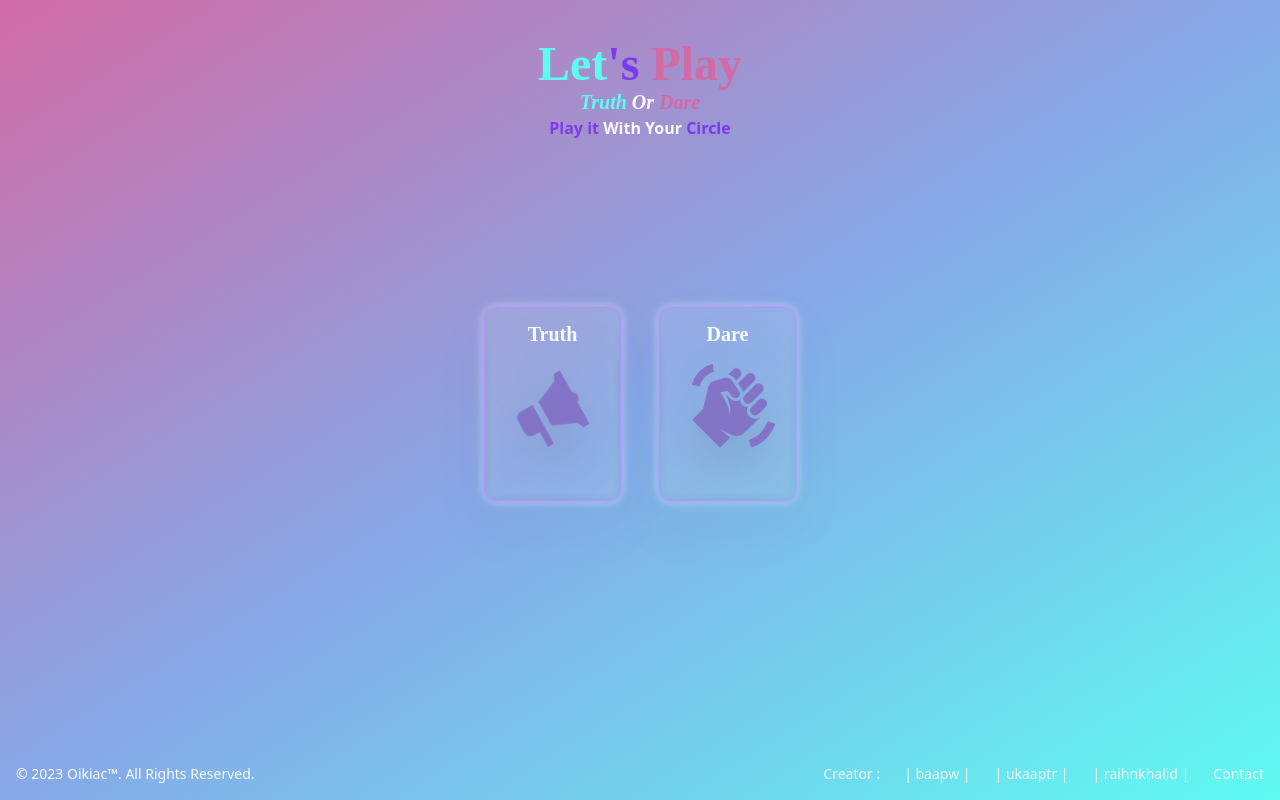
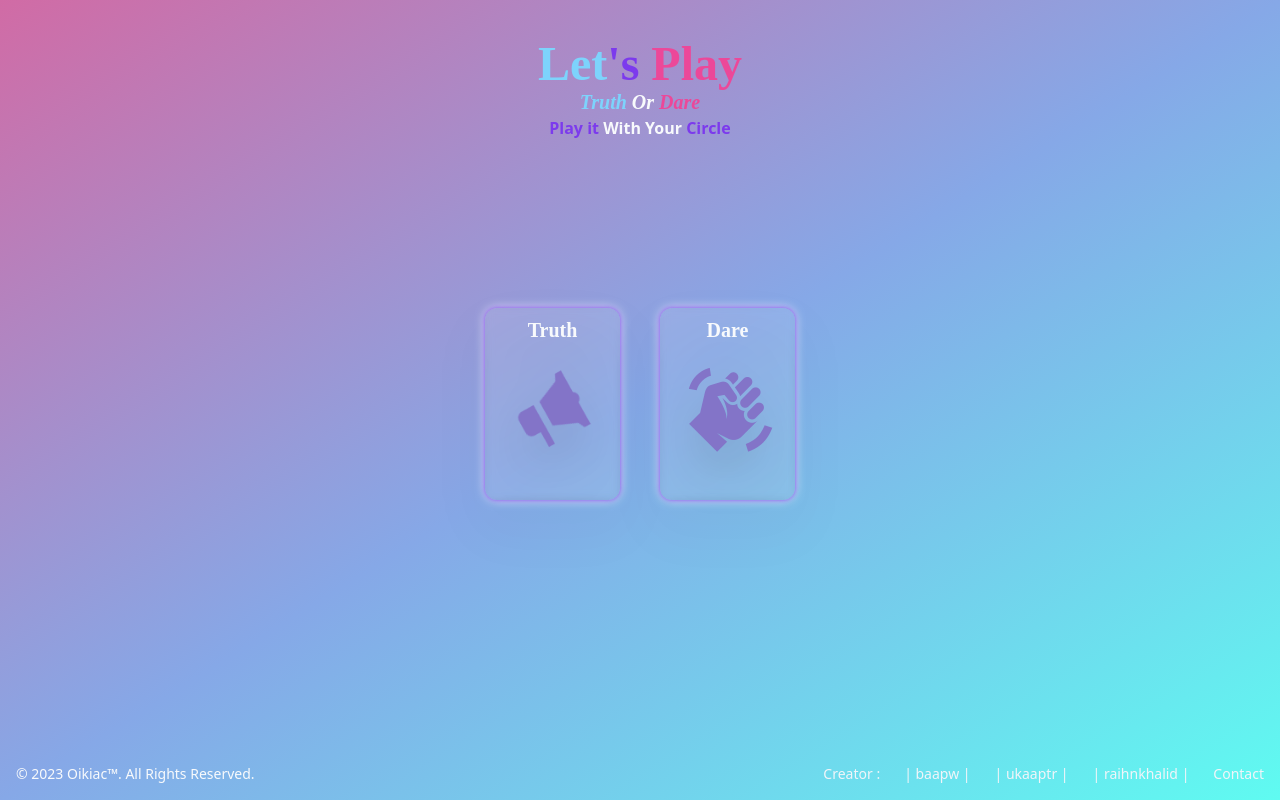
Before and after one commit to OikiacGames/OikiacGames.github.io, a website: page index.html in a window 1280 px wide. Drawn offline with Linux system fonts and the light colour scheme; a web font is replaced by a local one.

Commit message:
Benerin Text

```diff
--- a/index.html
+++ b/index.html
@@ -1,76 +1,83 @@
 <!DOCTYPE html>
 <html lang="en">
+
 <head>
   <meta charset="UTF-8" />
   <meta name="viewport" content="width=device-width, initial-scale=1.0" />
   <title>Truth OR Dare!</title>
   <link rel="stylesheet" href="dist/output.css" />
   <link rel="stylesheet" href="dist/custom.css" />
+</head>
 
-  </head>
 <body class="bg-gradient-to-br from-Pinkku via-Unguku to-Cyan h-screen">
   <!--Navbar-->
   <header>
     <nav class="w-auto h-auto">
       <div class="text-center p-10">
-      <p class="text-5xl font-bold font-title text-white"><span class="text-Cyan">Let</span><span class="text-violet-600">'s</span> <span class="text-Pinkku">Play</span></p>
-      <p class="text-xl font-semibold font-title italic text-slate-50"><span class="text-Cyan">Truth</span> Or <span class="text-Pinkku">Dare</span></p>
-      <p class="font-semibold text-slate-50"><span class="text-violet-600">Play it</span> With Your <span class=" text-violet-600">Circle</span> </p>
+        <p class="text-5xl font-bold font-title text-white"><span class="text-sky-300">Let</span><span
+            class="text-violet-600">'s</span> <span class="text-pink-500">Play</span></p>
+        <p class="text-xl font-semibold font-title italic text-slate-50"><span class="text-sky-300">Truth</span> Or <span
+            class="text-pink-500">Dare</span></p>
+        <p class="font-semibold text-slate-50"><span class="text-violet-600">Play it</span> With Your <span
+            class=" text-violet-600">Circle</span> </p>
       </div>
     </nav>
   </header>
 
   <main class="flex justify-center items-center gap-x-10 mt-32">
     <!--Truth Card-->
-    <div class="card w-[135px] h-[192px] bg-transparent" id="buttonTruth">
+    <div class="card w-[135px] h-[192px] bg-transparent" id="cardTruth">
       <div>
-        <div class="card-front ">
-          <div class="card-content flex flex-col text-center justify-center h-full w-full text-slate-50 bg-white/5 z-10 rounded-xl bg-clip-padding backdrop-filter backdrop-blur-sm shadow-neon drop-shadow-2xl">
-            <p class="text-lg font-semibold font-title ">Truth</p>
-            <p class="text-sm px-1" id="truth">Lorem ipsum dolor sit amet, consectetur adipisicing elit. Nihil velit molestiae optio.</p>
+        <div class="card-front text-center items-center w-full h-full text-slate-50 bg-white/5 z-10 rounded-xl bg-clip-padding backdrop-filter backdrop-blur-sm shadow-neon drop-shadow-2xl">
+          <h1 class="font-title text-xl font-bold text-slate-50 mt-2">Truth</h1>
+          <p class="text-sm mt-2" id="truth"></p>
         </div>
-        </div>
+
         <div class="card-back text-center items-center w-full h-full bg-white/10 z-10 rounded-xl bg-clip-padding backdrop-filter backdrop-blur-sm shadow-neon drop-shadow-2xl">
-        <h1 class=" font-title text-xl font-bold text-slate-50 mt-3">Truth</h1>
-        <img class="mx-auto h-28 w-28 me-4 mt-2" src="dist/img/TLogo.png" alt="">
+          <h1 class=" font-title text-xl font-bold text-slate-50 mt-2">Truth</h1>
+          <img class="ms-2 h-28 w-28 mt-3" src="dist/img/TLogo.png" alt="">
         </div>
       </div>
     </div>
 
-    <!--Truth Card-->
-    <div class="card w-[135px] h-[192px] bg-transparent" id="buttonDare">
+    <!--Dare Card-->
+    <div class="card w-[135px] h-[192px] bg-transparent" id="cardDare">
       <div>
-        <div class="card-front ">
-          <div class="card-content flex flex-col text-center justify-center h-full w-full text-slate-50 bg-white/10 z-10 rounded-xl bg-clip-padding backdrop-filter backdrop-blur-sm shadow-neon drop-shadow-2xl">
-            <p class="text-lg font-semibold font-title ">Dare</p>
-            <p class="text-sm px-1" id="dare">Lorem ipsum dolor sit amet, consectetur adipisicing elit. Nihil velit molestiae optio.</p>
+          <div class="card-front text-center items-center h-full w-full text-slate-50 bg-white/5 z-10 rounded-xl bg-clip-padding backdrop-filter backdrop-blur-sm shadow-neon drop-shadow-2xl">
+            <p class="font-title text-xl font-bold text-slate-50 mt-2 ">Dare</p>
+            <p class="text-sm mt-2" id="dare"></p>
           </div>
-        </div>
+
         <div class="card-back text-center items-center w-full h-full bg-white/10 z-10 rounded-xl bg-clip-padding backdrop-filter backdrop-blur-sm shadow-neon drop-shadow-2xl">
-        <h1 class=" font-title text-xl font-bold text-slate-50 mt-3">Dare</h1>
-        <img class="mx-auto h-24 w-24 me-4 mt-3" src="dist/img/DLogo.png" alt="">
+          <h1 class=" font-title text-xl font-bold text-slate-50 mt-2">Dare</h1>
+          <img class="mx-auto h-24 w-24 mt-5" src="dist/img/DLogo.png" alt="">
         </div>
       </div>
     </div>
   </main>
-
   <!--Footer-->
   <footer class="fixed bottom-0 items-center w-full md:flex md:items-center md:justify-between">
     <div class="w-full mx-auto max-w-screen-xl p-4 md:flex md:items-center md:justify-between">
-      <span class="text-sm text-slate-50 sm:text-center">© 2023 <a href="https://github.com/OikiacGames/OikiacGames.github.io" class="hover:underline">Oikiac™</a>. All Rights Reserved.
+      <span class="text-sm text-slate-50 sm:text-center">© 2023 <a
+          href="https://github.com/OikiacGames/OikiacGames.github.io" class="hover:underline">Oikiac™</a>. All Rights
+        Reserved.
       </span>
       <ul class="flex flex-wrap items-center mt-3 text-sm font-medium text-slate-100 dark:text-slate-50 sm:mt-0">
         <li>
-          <a href="https://github.com/OikiacGames/OikiacGames.github.io" class="mr-4 hover:underline md:mr-6">Creator :</a>
+          <a href="https://github.com/OikiacGames/OikiacGames.github.io" class="mr-4 hover:underline md:mr-6">Creator
+            :</a>
         </li>
         <li>
-            <a href="https://www.instagram.com/baapw_/" class="mr-4 hover:underline md:mr-6"><span>|</span> baapw <span>|</span></a>
+          <a href="https://www.instagram.com/baapw_/" class="mr-4 hover:underline md:mr-6"><span>|</span> baapw
+            <span>|</span></a>
         </li>
         <li>
-          <a href="https://www.instagram.com/ukaaptr/" class="mr-4 hover:underline md:mr-6"><span>|</span> ukaaptr <span>|</span></a>
+          <a href="https://www.instagram.com/ukaaptr/" class="mr-4 hover:underline md:mr-6"><span>|</span> ukaaptr
+            <span>|</span></a>
         </li>
         <li>
-        <a href="https://www.instagram.com/raihnkhalid/" class="mr-4 hover:underline md:mr-6"><span>|</span> raihnkhalid <span>|</span></a>
+          <a href="https://www.instagram.com/raihnkhalid/" class="mr-4 hover:underline md:mr-6"><span>|</span>
+            raihnkhalid <span>|</span></a>
         </li>
         <li>
           <a href="mailto:oikiacgames@gmail.com" class="hover:underline">Contact</a>
@@ -82,4 +89,5 @@
 
   <script src="dist/script.js"></script>
 </body>
+
 </html>
--- a/tailwind.config.js
+++ b/tailwind.config.js
@@ -25,7 +25,7 @@ module.exports = {
         title: ['Molle'],
       },
       boxShadow: {
-        neon: "0 0 5px theme('colors.violet.500'), 0 0 10px theme('colors.slate.50')"
+        neon: "0 0 5px theme('colors.violet.600'), 0 0 10px theme('colors.slate.50')"
       },
     },
   },
```
Also changed, not shown: dist/output.css, dist/script.js. Lines whose indentation alone changed are shown as unchanged.
